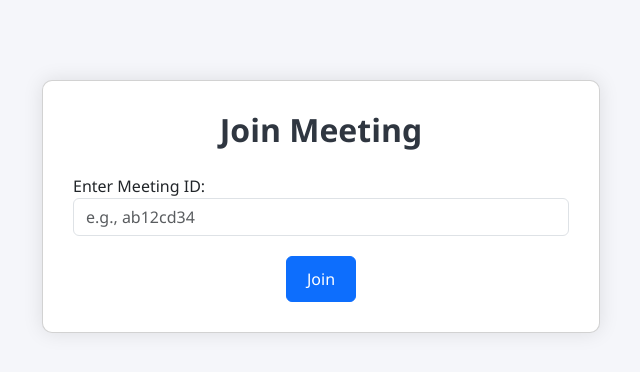
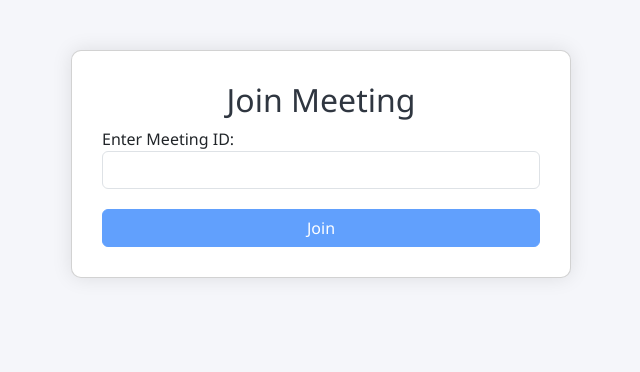
Before and after one commit to sampadapansare/truescreen, a Flask app: page /join in a window 1280 px wide. Shown: the top 372 px of the page, without its empty margins (319-959 px from the left). Run offline with Flask 2, Linux system fonts and the light colour scheme.

Commit message:
join.html

```diff
--- a/templates/join.html
+++ b/templates/join.html
@@ -25,39 +25,42 @@ box-shadow: 0px 0px 20px rgba(0,0,0,0.1);
         }
         .card-title {
             color: #2f3640;
-font-weight: 600;
-margin-bottom: 25px;
         }
         .form-control {
             margin-bottom: 20px;
         }
-.alert {
-font-size: 0.9rem;
-margin-bottom: 15px;
-}
-button.btn-primary {
-padding: 10px 20px;
-font-weight: 500;
-}
     </style>
 </head>
 <body>
-<div class="container d-flex justify-content-center">
-<div class="card col-md-6">
+    <div class="container">
+        <div class="card mx-auto" style="max-width: 500px;">
             <h2 class="card-title text-center">Join Meeting</h2>
+
             {% if error %}
-<div class="alert alert-danger text-center">{{ error }}</div>
+              <div class="alert alert-danger">{{ error }}</div>
             {% endif %}
+
             <form action="{{ url_for('join_meeting') }}" method="post">
                 <div class="form-group">
                     <label for="meeting_id">Enter Meeting ID:</label>
-<input type="text" class="form-control" id="meeting_id" name="meeting_id" required placeholder="e.g., ab12cd34">
+                    <input type="text" class="form-control" id="meeting_id" name="meeting_id" required>
                 </div>
-<div class="text-center">
-<button type="submit" class="btn btn-primary">Join</button>
-</div>
+                <button type="submit" class="btn btn-primary w-100">Join</button>
             </form>
         </div>
     </div>
+
+    <!-- Optional: Disable button when empty -->
+    <script>
+        document.addEventListener('DOMContentLoaded', () => {
+            const btn = document.querySelector('button[type="submit"]');
+            const input = document.querySelector('#meeting_id');
+            btn.disabled = true;
+
+            input.addEventListener('input', () => {
+                btn.disabled = input.value.trim() === '';
+            });
+        });
+    </script>
 </body>
 </html>
```
Lines whose indentation alone changed are shown as unchanged.
